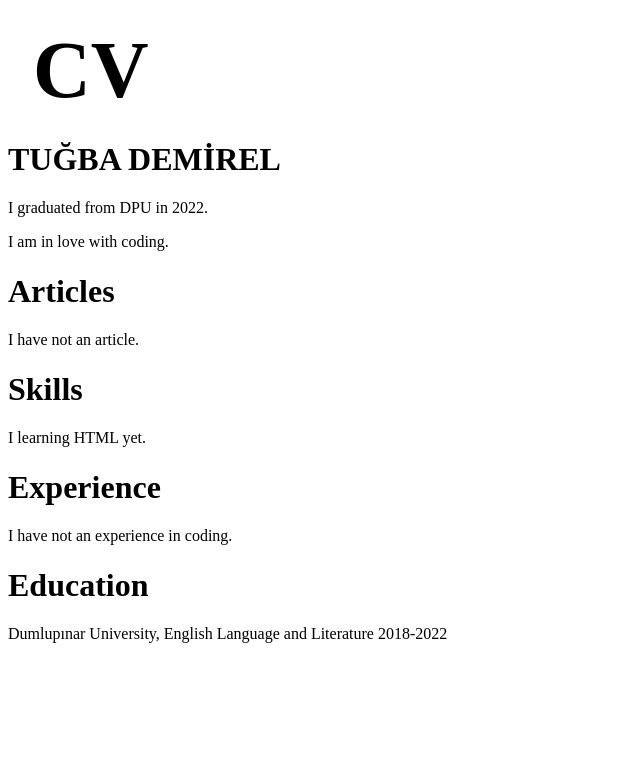
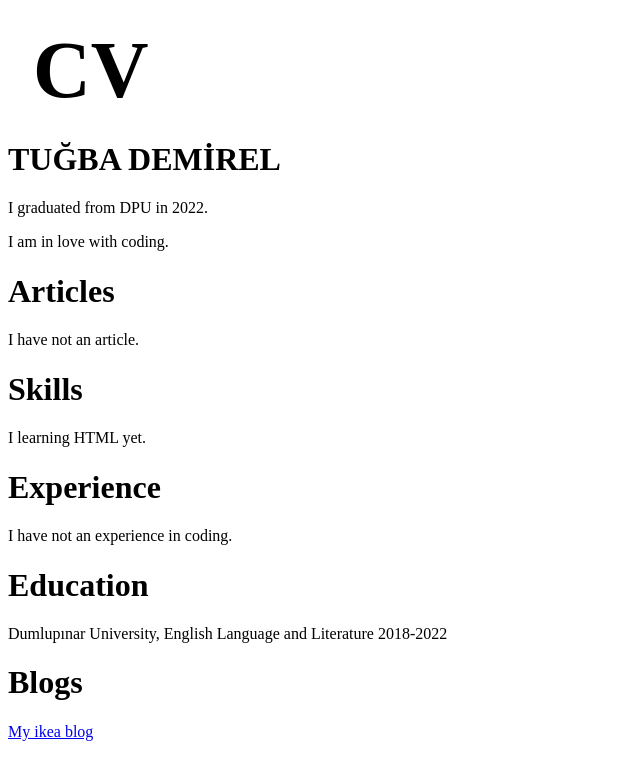
Before and after one commit to tugbademirel/tugbademirel.github.io, a plain HTML site: page index.html in a window 1280 px wide. Shown: the whole page, without its empty margins (0-640 px from the left). Drawn offline with Linux system fonts and the light colour scheme.

Commit message:
add a link for blog

```diff
--- a/index.html
+++ b/index.html
@@ -19,11 +19,16 @@
         <h1>Skills</h1>
         <p>I learning HTML yet.</p>
 
+
         <h1>Experience</h1>
         <p>I have not an experience in coding.</p>
 
         <h1>Education</h1>
         <p>Dumlupınar University, English Language and Literature 2018-2022</p>
+
+        <h1>Blogs</h1>
+        <a href="https://tugbademirel.github.io/IKEA.html">My ikea blog</a>
+
     </body>
 
 
```
